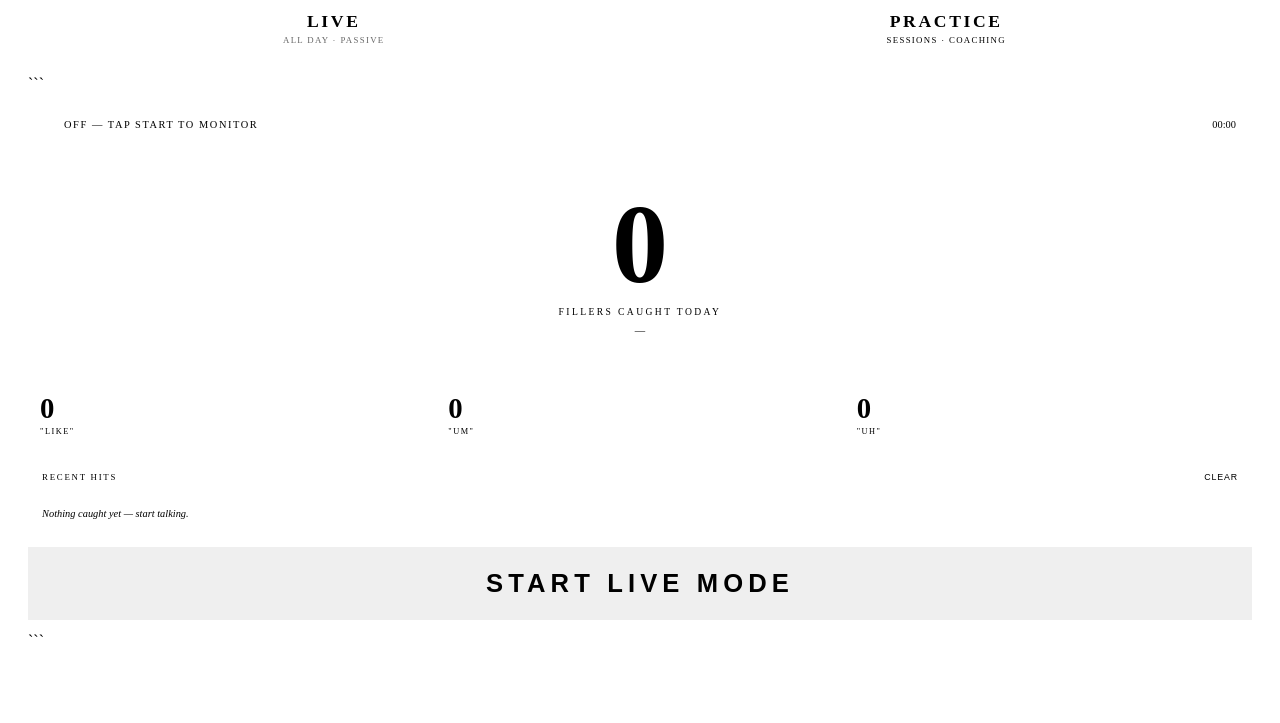
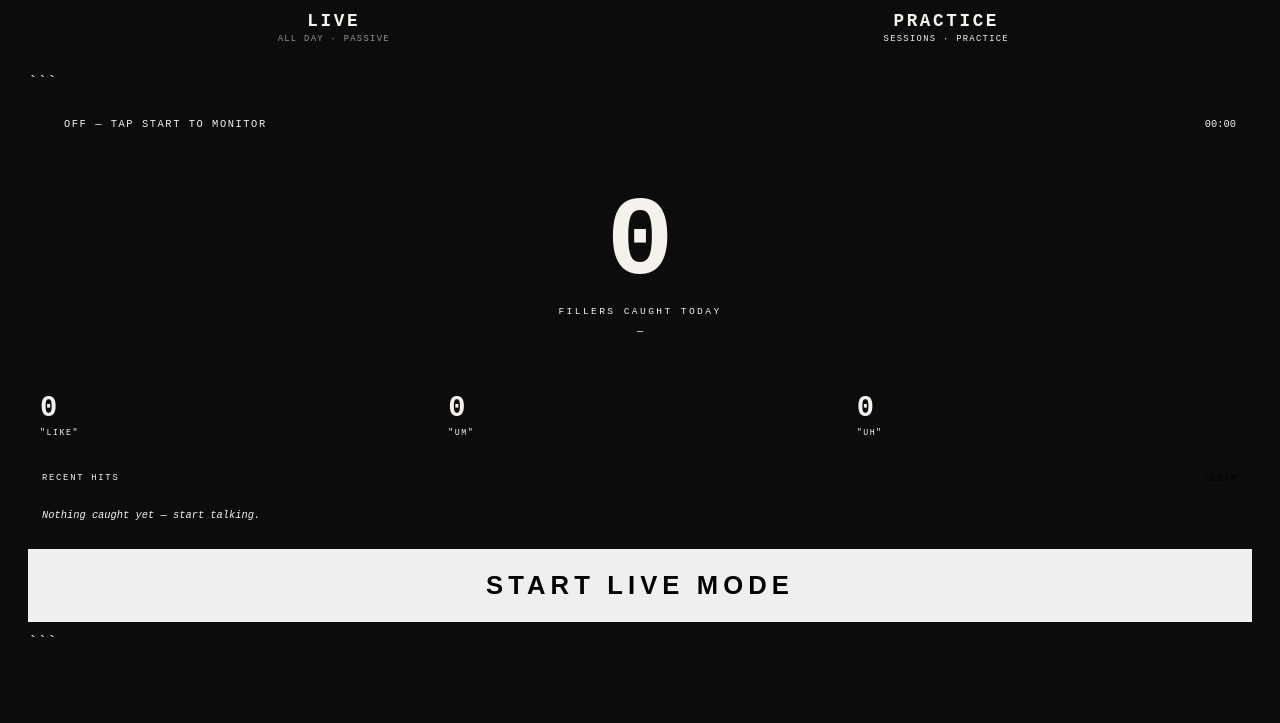
Before and after one commit to kingmo98/Filler-app, a plain HTML site: page index.html in a window 1280 px wide. Shown: the part 85-808 px from the top of the page. Drawn offline with Linux system fonts and the light colour scheme; a web font is replaced by a local one.

Commit message:
Update index.html

```diff
--- a/index.html
+++ b/index.html
@@ -32,11 +32,11 @@
   }
 
 - { margin: 0; padding: 0; box-sizing: border-box; -webkit-tap-highlight-color: transparent; }
-  html, body { height: 100%; overscroll-behavior: none; }
+  html, body { height: 100%; overscroll-behavior: none; background: #0c0c0c; }
   body {
-  background: var(–bg);
-  color: var(–white);
-  font-family: var(–mono);
+  background: #0c0c0c;
+  color: #f5f2ed;
+  font-family: ‘IBM Plex Mono’, ‘Courier New’, monospace;
   min-height: 100vh;
   min-height: -webkit-fill-available;
   display: flex;
@@ -478,7 +478,7 @@ input[type=range]::-webkit-slider-thumb { -webkit-appearance:none; width:16px; h
   </div>
   <div class="mode-tab" id="tabPractice" onclick="switchMode('practice')">
     <span class="mode-tab-label">Practice</span>
-    <span class="mode-tab-sub">Sessions · coaching</span>
+    <span class="mode-tab-sub">Sessions · Practice</span>
   </div>
 </div>
 
```
